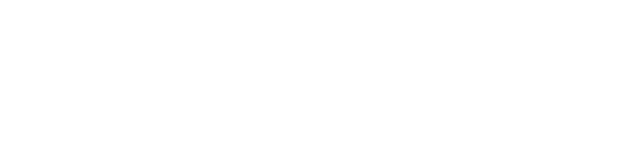
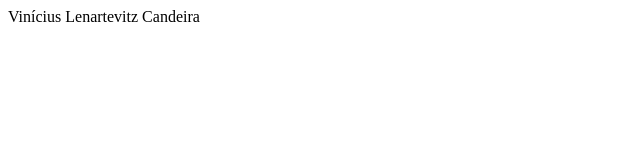
Before and after one commit to Vlenartevitz/projeto-web1, a plain HTML site: page index.html in a window 1280 px wide. Shown: the whole page, without its empty margins (0-640 px from the left). Drawn offline with Linux system fonts and the light colour scheme.

Commit message:
tentando manda o site online

```diff
--- a/index.html
+++ b/index.html
@@ -7,6 +7,6 @@
   <title>Document</title>
 </head>
 <body>
-
+  Vinícius Lenartevitz Candeira
 </body>
 </html>
```
